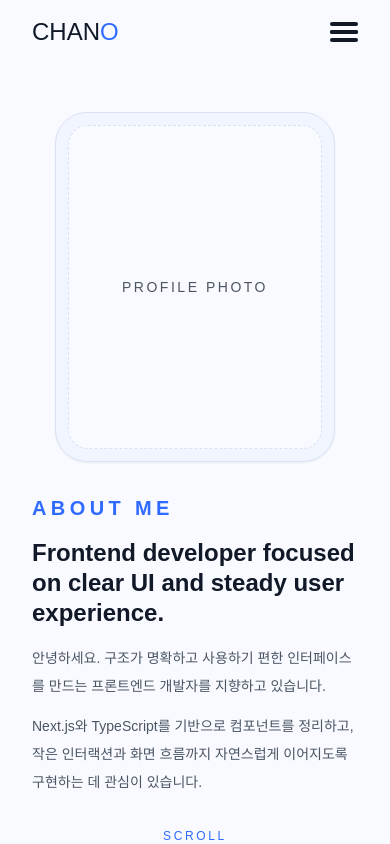
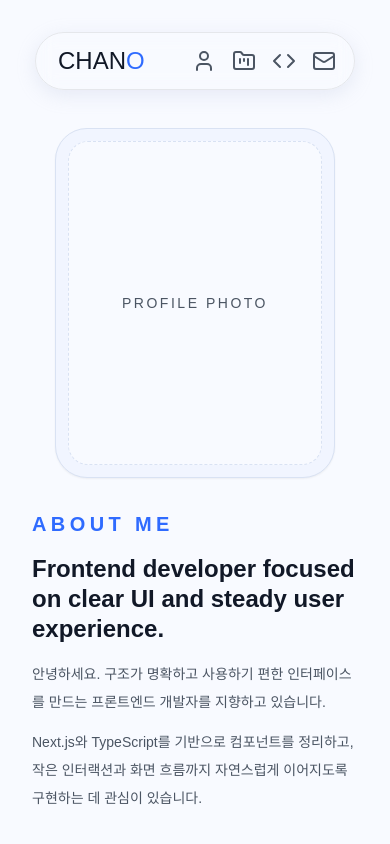
Before and after one commit to chano6/my-portfolio, a Next.js app: page / in a window 390 px wide. Shown: the top 844 px of the page. Built offline with nearby package versions, Linux system fonts and the light colour scheme; a web font is replaced by a local one.

Commit message:
style: 헤더 스타일 수정

```diff
--- a/src/components/about/About.tsx
+++ b/src/components/about/About.tsx
@@ -2,7 +2,7 @@ export default function About() {
   return (
     <section
       id="about"
-      className="flex flex-col justify-center px-8 pb-10 pt-12 md:h-screen md:px-16 md:pb-12 md:pt-16"
+      className="flex flex-col justify-center px-8 pb-10 pt-32 md:h-screen md:px-16 md:pb-12 md:pt-20"
       aria-labelledby="about-title"
     >
       <div className="mx-auto grid max-w-5xl gap-8 md:grid-cols-[280px_1fr] md:items-center md:gap-14">
--- a/src/components/common/Header.tsx
+++ b/src/components/common/Header.tsx
@@ -1,33 +1,51 @@
 "use client";
 
 import { NavItem } from "@/types/content";
+import { User, FolderKanban, Code, Mail } from "lucide-react";
 import Link from "next/link";
-import { useState } from "react";
-import MenuButton from "./MenuButton";
 
 export default function Header() {
-  const [isMenuOpen, setIsMenuOpen] = useState(false);
-
   const navLinks: NavItem[] = [
-    { label: "About", href: "#about", sectionId: "about" },
-    { label: "Projects", href: "#projects", sectionId: "projects" },
-    { label: "Skills", href: "#skills", sectionId: "skills" },
-    { label: "Contact", href: "#contact", sectionId: "contact" },
+    { label: "About", href: "#about", sectionId: "about", icon: User },
+    {
+      label: "Projects",
+      href: "#projects",
+      sectionId: "projects",
+      icon: FolderKanban,
+    },
+    { label: "Skills", href: "#skills", sectionId: "skills", icon: Code },
+    { label: "Contact", href: "#contact", sectionId: "contact", icon: Mail },
   ];
 
   return (
-    <header className="relative w-full flex justify-between items-center px-8 py-4">
-      <Link href="/" className="text-2xl font-logo text-dark-primary">
+    <header className="fixed top-8 left-1/2 z-10 w-[calc(100%-4rem)] max-w-80 min-w-72 -translate-x-1/2 md:max-w-none md:w-[560px]">
+      <div className="flex items-center justify-between rounded-[200px] border border-white bg-white/60 px-1.5 py-3 shadow-[0_5px_20px_rgba(158,172,207,0.2)] backdrop-blur-[10px]">
+        <Link href="/" className="pl-4 text-2xl font-logo text-dark-primary">
           CHAN<span className="text-blue-primary">O</span>
         </Link>
 
-      <MenuButton
-        isOpen={isMenuOpen}
-        onClick={() => setIsMenuOpen(!isMenuOpen)}
-      />
+        {/* --- 모바일용 내비게이션 --- */}
+        <nav className="flex md:hidden pr-3">
+          <ul className="flex items-center gap-4">
+            {navLinks.map((link) => {
+              const Icon = link.icon;
+              return (
+                <li key={link.sectionId}>
+                  <Link
+                    href={link.href}
+                    className="text-dark-muted hover:text-blue-hover transition-colors"
+                    aria-label={link.label}
+                  >
+                    {Icon && <Icon size={24} strokeWidth={2} />}
+                  </Link>
+                </li>
+              );
+            })}
+          </ul>
+        </nav>
 
         {/* --- PC용 내비게이션 --- */}
-      <nav className="hidden md:block">
+        <nav className="hidden md:block pr-4">
           <ul className="flex gap-6 text-base md:flex-row md:gap-7 md:text-xl font-nav">
             {navLinks.map((link) => (
               <li key={link.sectionId}>
@@ -41,29 +59,7 @@ export default function Header() {
             ))}
           </ul>
         </nav>
-
-      {/* --- 모바일용 내비게이션 --- */}
-      <nav
-        className={`absolute top-full left-0 w-full bg-blue-background shadow-md transition-all duration-300 ease-in-out md:hidden overflow-hidden ${
-          isMenuOpen
-            ? "max-h-[400px] py-4 opacity-100"
-            : "max-h-0 py-0 opacity-0"
-        }`}
-      >
-        <ul className="flex flex-col items-center gap-6 text-lg font-nav">
-          {navLinks.map((link) => (
-            <li key={link.sectionId}>
-              <Link
-                href={link.href}
-                className="text-dark-muted hover:text-blue-hover block w-full text-center"
-                onClick={() => setIsMenuOpen(false)}
-              >
-                {link.label}
-              </Link>
-            </li>
-          ))}
-        </ul>
-      </nav>
+      </div>
     </header>
   );
 }
--- a/src/types/content.ts
+++ b/src/types/content.ts
@@ -1,4 +1,6 @@
 // src/types/content.ts
+
+import { LucideIcon } from "lucide-react";
 
 export type SectionId = "about" | "projects" | "skills" | "contact";
 
@@ -6,6 +8,7 @@ export interface NavItem {
   label: string;
   href: `#${SectionId}`;
   sectionId: SectionId;
+  icon?: LucideIcon;
 }
 
 export interface ProfileSummary {
```
Also changed, not shown: package.json (+6 -5 lines), 1 other file (tests, documents, lock files or other folders). Lines whose indentation alone changed are shown as unchanged.
